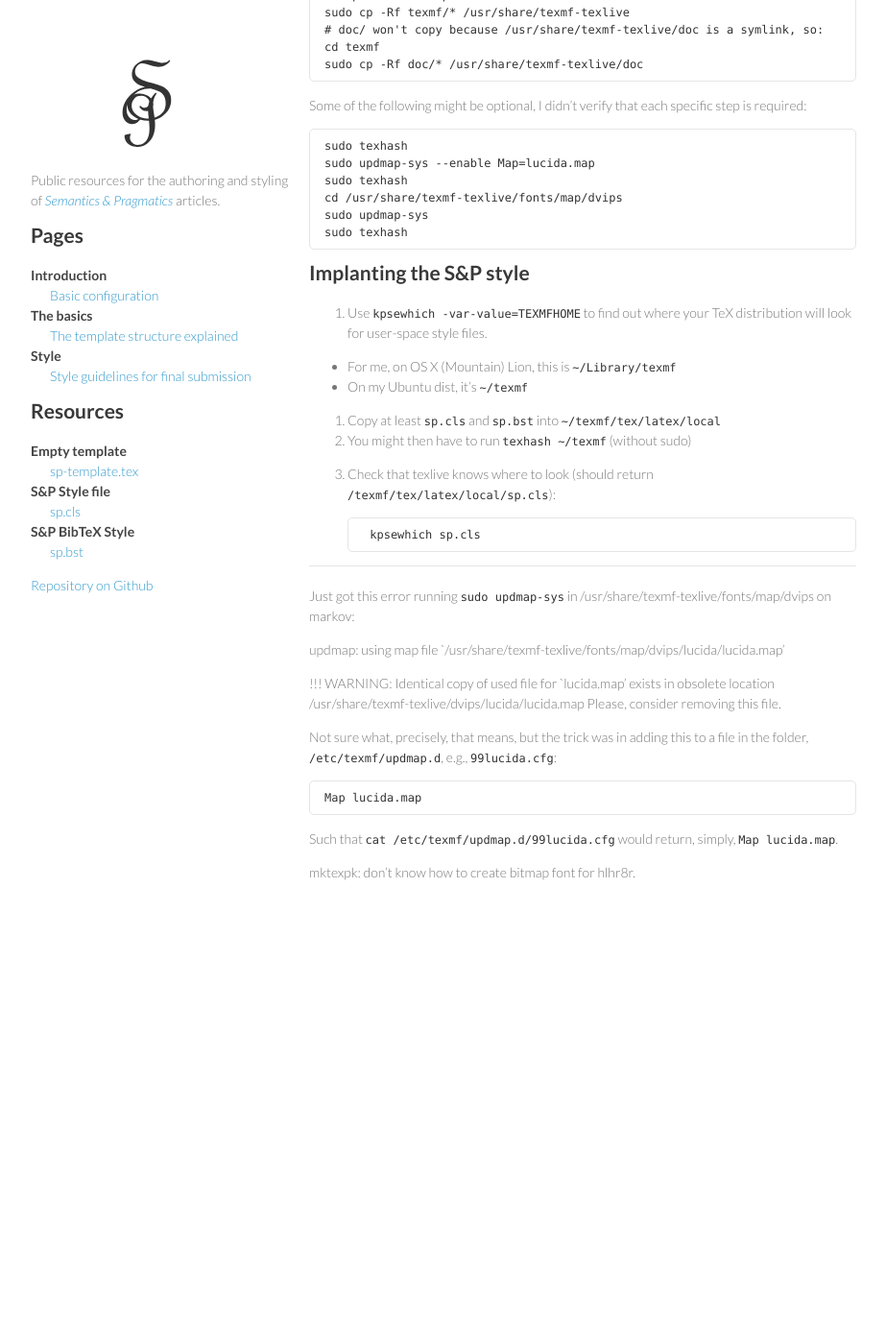
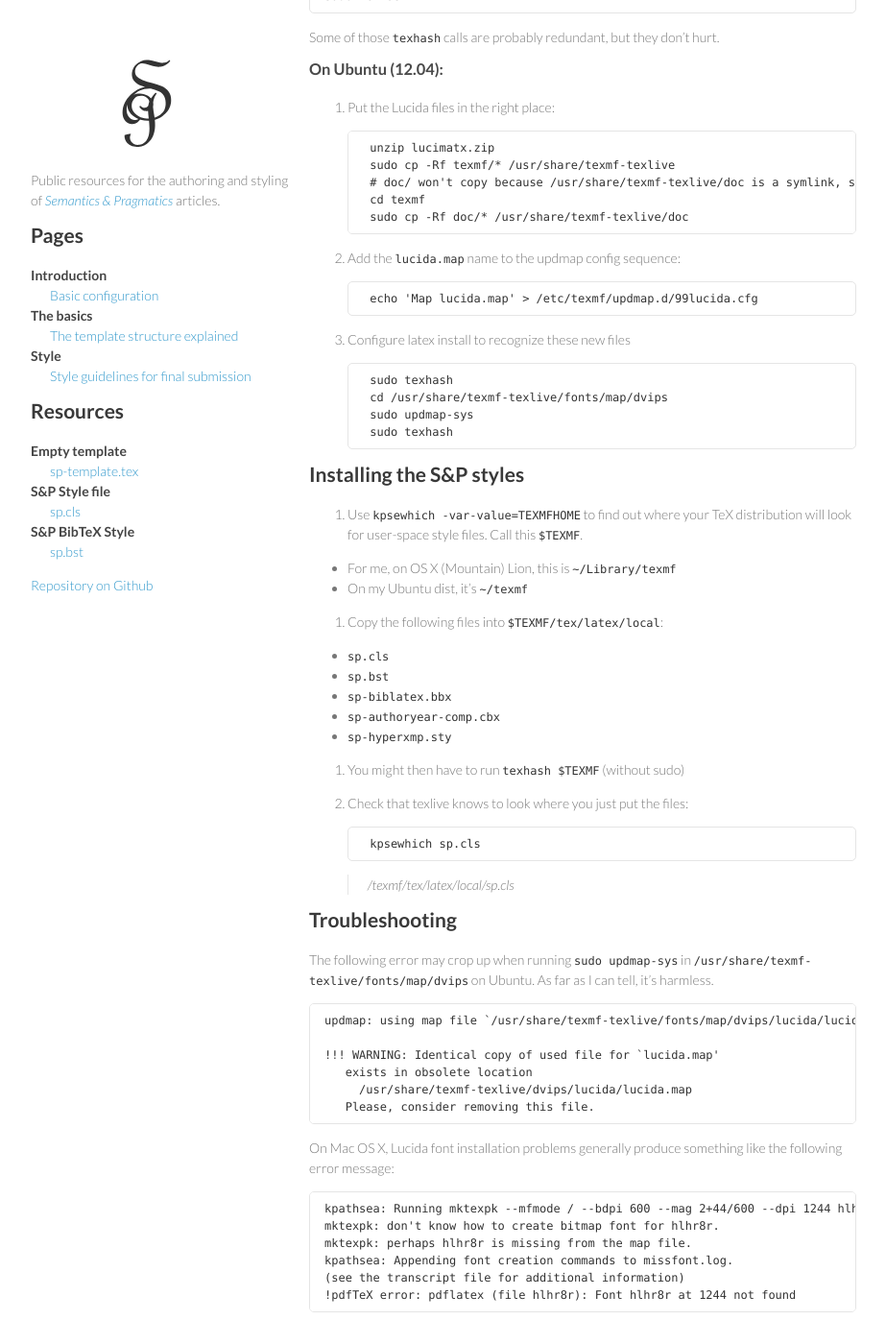
Before and after one commit to semprag/semprag.github.io, a Jekyll site: the page built from internal.md, in a window 1280 px wide and 1400 px high, scrolled down 541 px. Shown: the whole window at 96% size, without its empty margins (178-1101 px from the left). Built offline with Jekyll 4.4.1, drawn with Linux system fonts in a browser that asks for light colours; Markdown is read by kramdown in place of the engine named in the settings; before the commit the page ends 1524 px from its top, so only the background shows below that; some of the changed text lies outside the part shown.

Commit message:
Step out install / troubleshooting process more clearly

```diff
--- a/internal.md
+++ b/internal.md
@@ -9,9 +9,17 @@ If you aren't responsible for the final or pre-final compilation of TeX,
 you probably won't find this page very useful.
 
 
-## Installing Lucida fonts on Mac OS X (Lion):
+
+## Installing Lucida fonts
 
 You should have access to an archive, `lucimatx.zip`, which will unzip into two folders in the current directory: `texmf/` and `templates/`. We only need the contents of `texmf/`.
+
+If you get the following error message when trying to use a Lucida font, your Lucida install is probably
+
+> mktexpk: don't know how to create bitmap font for hlhr8r.
+
+
+### On Mac OS X (Lion):
 
     unzip lucimatx.zip
     sudo cp -Rf texmf/* /usr/local/texlive/texmf-local/
@@ -24,51 +32,70 @@ You should have access to an archive, `lucimatx.zip`, which will unzip into two
 
 Some of those `texhash` calls are probably redundant, but they don't hurt.
 
-## On Ubuntu (12.04):
 
-    unzip lucimatx.zip
-    sudo cp -Rf texmf/* /usr/share/texmf-texlive
-    # doc/ won't copy because /usr/share/texmf-texlive/doc is a symlink, so:
-    cd texmf
-    sudo cp -Rf doc/* /usr/share/texmf-texlive/doc
+### On Ubuntu (12.04):
 
-Some of the following might be optional, I didn't verify that each specific step is required:
+1. Put the Lucida files in the right place:
 
-    sudo texhash
-    sudo updmap-sys --enable Map=lucida.map
-    sudo texhash
-    cd /usr/share/texmf-texlive/fonts/map/dvips
-    sudo updmap-sys
-    sudo texhash
+        unzip lucimatx.zip
+        sudo cp -Rf texmf/* /usr/share/texmf-texlive
+        # doc/ won't copy because /usr/share/texmf-texlive/doc is a symlink, so:
+        cd texmf
+        sudo cp -Rf doc/* /usr/share/texmf-texlive/doc
+
+2. Add the `lucida.map` name to the updmap config sequence:
+
+        echo 'Map lucida.map' > /etc/texmf/updmap.d/99lucida.cfg
+
+3. Configure latex install to recognize these new files
+
+        sudo texhash
+        cd /usr/share/texmf-texlive/fonts/map/dvips
+        sudo updmap-sys
+        sudo texhash
 
 
-## Implanting the S&P style
+## Installing the S&P styles
 
 1. Use `kpsewhich -var-value=TEXMFHOME` to find out where your TeX distribution will look for user-space style files.
+  Call this `$TEXMF`.
 
   * For me, on OS X (Mountain) Lion, this is `~/Library/texmf`
   * On my Ubuntu dist, it's `~/texmf`
 
-2. Copy at least `sp.cls` and `sp.bst` into `~/texmf/tex/latex/local`
-3. You might then have to run `texhash ~/texmf` (without sudo)
-4. Check that texlive knows where to look (should return `/texmf/tex/latex/local/sp.cls`):
+2. Copy the following files into `$TEXMF/tex/latex/local`:
+
+  * `sp.cls`
+  * `sp.bst`
+  * `sp-biblatex.bbx`
+  * `sp-authoryear-comp.cbx`
+  * `sp-hyperxmp.sty`
+
+3. You might then have to run `texhash $TEXMF` (without sudo)
+4. Check that texlive knows to look where you just put the files:
 
         kpsewhich sp.cls
 
----
-Just got this error running `sudo updmap-sys` in /usr/share/texmf-texlive/fonts/map/dvips on markov:
+    > /texmf/tex/latex/local/sp.cls
 
-updmap: using map file `/usr/share/texmf-texlive/fonts/map/dvips/lucida/lucida.map'
 
-!!! WARNING: Identical copy of used file for `lucida.map'
-    exists in obsolete location
-      /usr/share/texmf-texlive/dvips/lucida/lucida.map
-    Please, consider removing this file.
+## Troubleshooting
 
-Not sure what, precisely, that means, but the trick was in adding this to a file in the folder, `/etc/texmf/updmap.d`, e.g., `99lucida.cfg`:
+The following error may crop up when running `sudo updmap-sys` in `/usr/share/texmf-texlive/fonts/map/dvips` on Ubuntu.
+As far as I can tell, it's harmless.
 
-    Map lucida.map
+    updmap: using map file `/usr/share/texmf-texlive/fonts/map/dvips/lucida/lucida.map'
 
-Such that `cat /etc/texmf/updmap.d/99lucida.cfg` would return, simply, `Map lucida.map`.
+    !!! WARNING: Identical copy of used file for `lucida.map'
+       exists in obsolete location
+         /usr/share/texmf-texlive/dvips/lucida/lucida.map
+       Please, consider removing this file.
 
-mktexpk: don't know how to create bitmap font for hlhr8r.
+On Mac OS X, Lucida font installation problems generally produce something like the following error message:
+
+    kpathsea: Running mktexpk --mfmode / --bdpi 600 --mag 2+44/600 --dpi 1244 hlhr8r
+    mktexpk: don't know how to create bitmap font for hlhr8r.
+    mktexpk: perhaps hlhr8r is missing from the map file.
+    kpathsea: Appending font creation commands to missfont.log.
+    (see the transcript file for additional information)
+    !pdfTeX error: pdflatex (file hlhr8r): Font hlhr8r at 1244 not found
```
